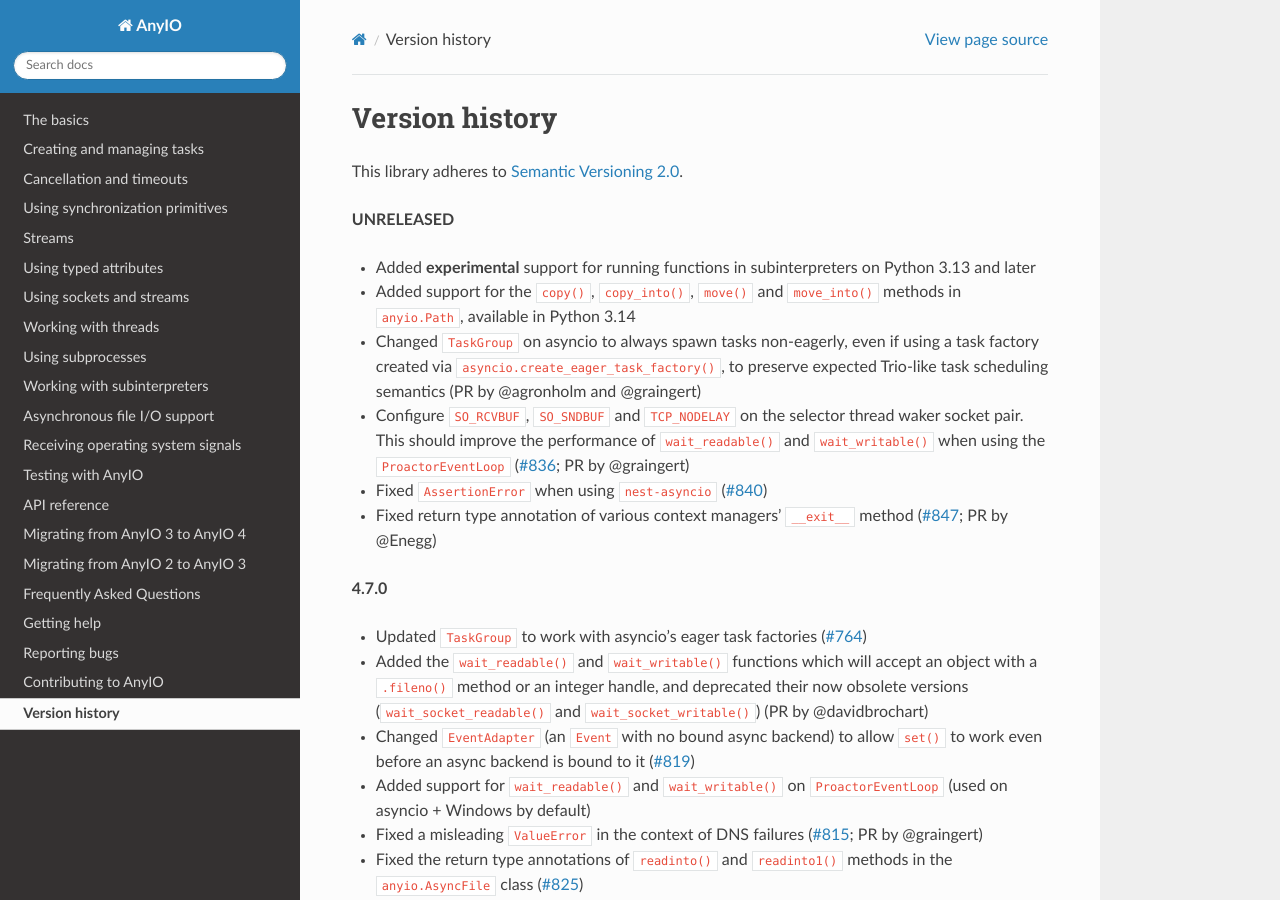
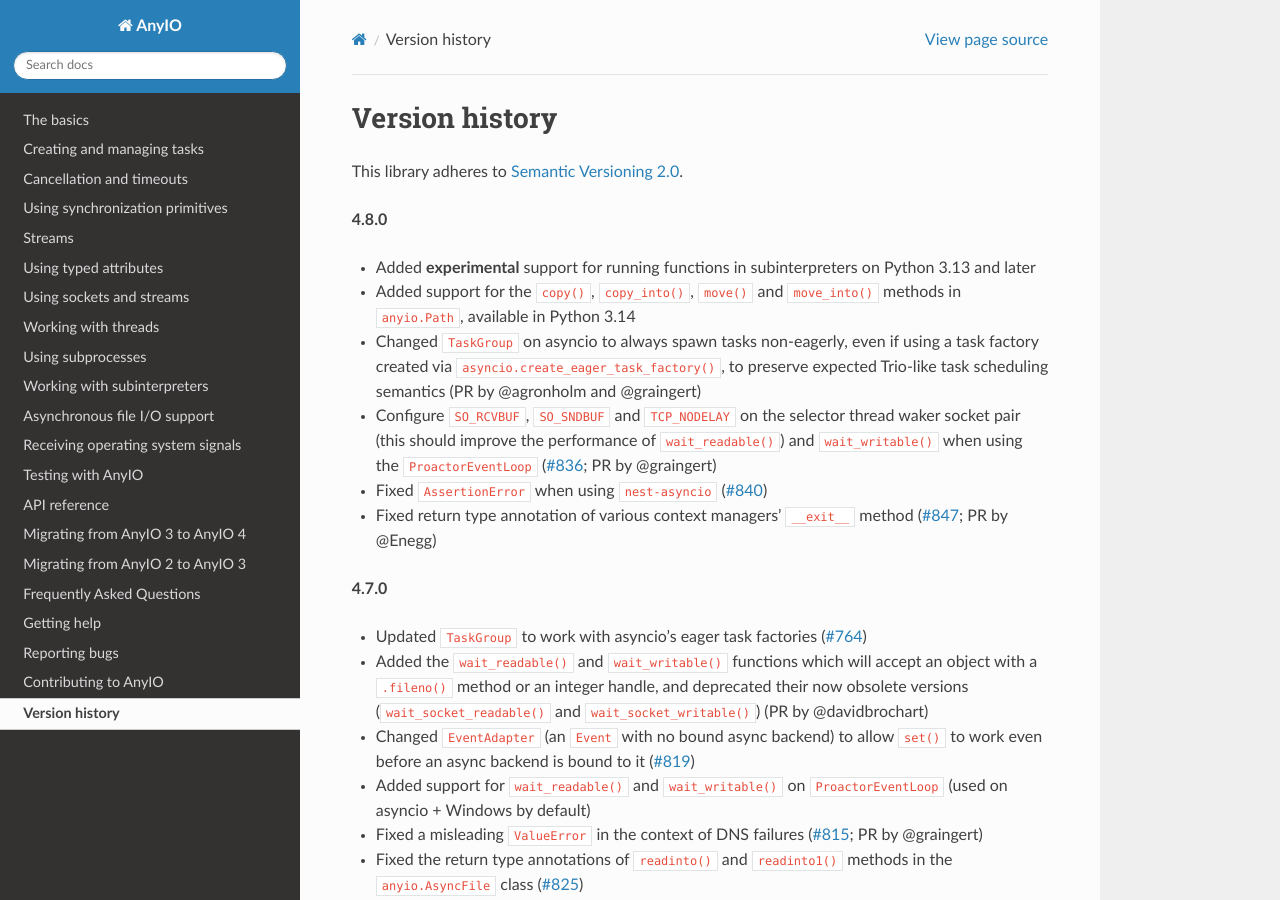
Before and after one commit to agronholm/anyio, a Sphinx documentation site: the page built from docs/versionhistory.rst, in a window 1280 px wide and 900 px high. Built offline with Sphinx 7.4.7 and the Read the Docs theme 3.1.0, drawn with Linux system fonts in a browser that asks for light colours; the version number could not be read and is left out.

Commit message:
Bumped up the version

```diff
--- a/docs/versionhistory.rst
+++ b/docs/versionhistory.rst
@@ -3,7 +3,7 @@
 
 This library adheres to `Semantic Versioning 2.0 <http://semver.org/>`_.
 
-**UNRELEASED**
+**4.8.0**
 
 - Added **experimental** support for running functions in subinterpreters on Python
   3.13 and later
@@ -13,7 +13,7 @@
   task factory created via ``asyncio.create_eager_task_factory()``, to preserve expected
   Trio-like task scheduling semantics (PR by @agronholm and @graingert)
 - Configure ``SO_RCVBUF``, ``SO_SNDBUF`` and ``TCP_NODELAY`` on the selector
-  thread waker socket pair. This should improve the performance of ``wait_readable()``
+  thread waker socket pair (this should improve the performance of ``wait_readable()``)
   and ``wait_writable()`` when using the ``ProactorEventLoop``
   (`#836 <https://github.com/agronholm/anyio/pull/836>`_; PR by @graingert)
 - Fixed ``AssertionError`` when using ``nest-asyncio``
```
